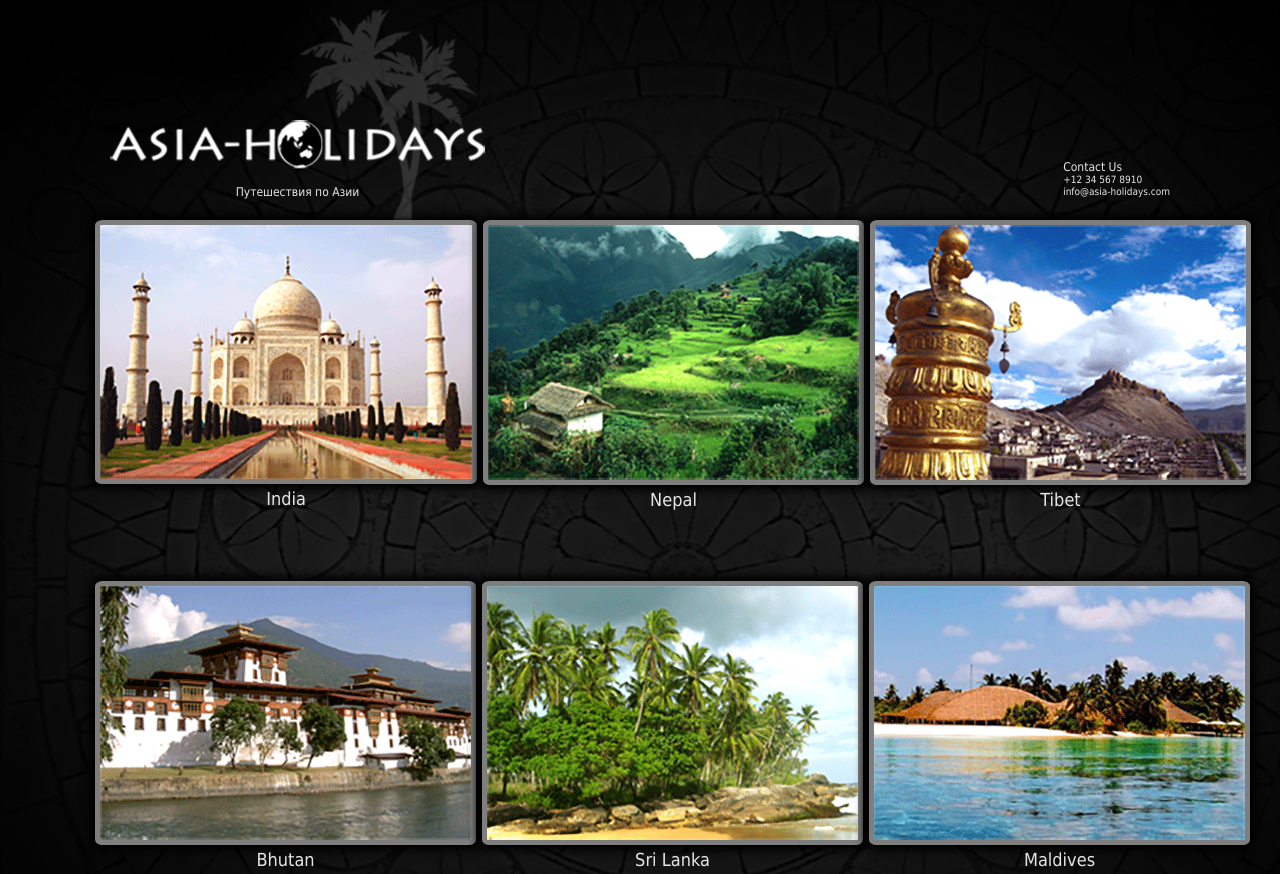
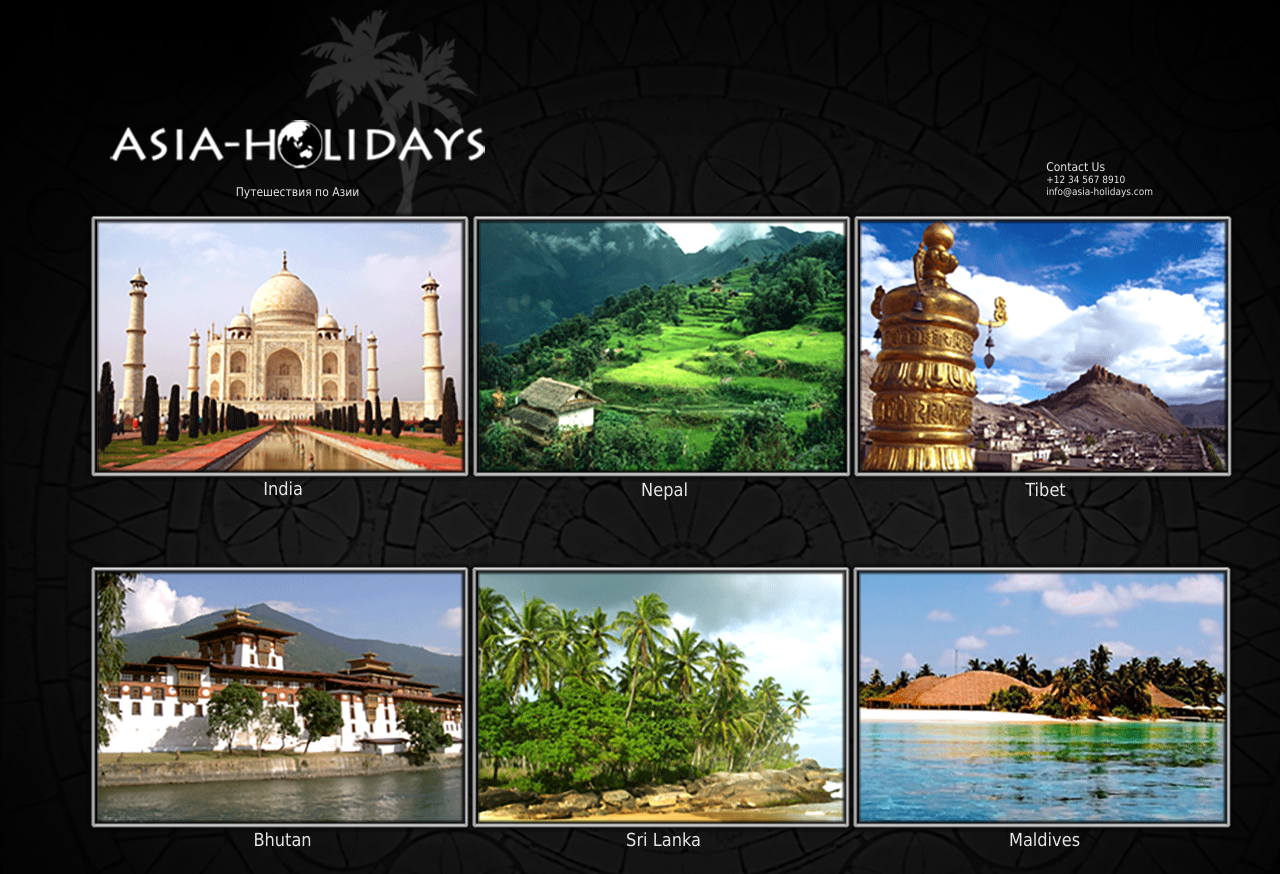
Before and after one commit to MichaelChernenko/Homework3_bonus, a plain HTML site: page index.html in a window 1280 px wide. Shown: the top 874 px of the page. Drawn offline with Linux system fonts and the light colour scheme.

Commit message:
final version

```diff
--- a/css/style.css
+++ b/css/style.css
@@ -54,13 +54,14 @@ section li{
     left: 92px;
     top: 182px;
     float: left;
-    margin: 0 3px 70px;
+    margin: 0 5px 70px;
 }
 
-img{
-    box-shadow: 0 0 10px 5px black;
-    border: 5px solid #7e7e7e;
-    border-radius: 2%;
+.border{
+    position: absolute;
+    z-index: 3;
+    left: -11px;
+    top: -8px;
 }
 
 li:nth-child(3n+1){
@@ -79,7 +80,7 @@ li:nth-child(3n+1){
     float:right;
     position: relative;
     top: 160px;
-    right: 110px;
+    right: 127px;
     color: rgb(230, 230, 230);
     line-height: 1.2;
     font-size: 10px;
--- a/index.html
+++ b/index.html
@@ -24,26 +24,32 @@
         <section>
             <ul>
                 <li><img src="img/india.png">
+                    <img class="border" src="img/border.png">
                     <br>
                     <div class="country">India</div>
                 </li>
                 <li><img src="img/nepal.png">
+                    <img class="border" src="img/border.png">
                     <br>
                     <div class="country">Nepal</div>
                 </li>
                 <li><img src="img/Tibet.png">
+                    <img class="border" src="img/border.png">
                     <br>
                     <div class="country">Tibet</div>
                 </li>
                 <li><img src="img/bhutan.png">
+                    <img class="border" src="img/border.png">
                     <br>
                     <div class="country">Bhutan</div>
                 </li>
                 <li><img src="img/sri-lanka.png">
+                    <img class="border" src="img/border.png">
                     <br>
                     <div class="country">Sri Lanka</div>
                 </li>
                 <li><img src="img/maldives.png">
+                    <img class="border" src="img/border.png">
                     <br>
                     <div class="country">Maldives</div>
                 </li>
```
Also changed, not shown: img/border.png (added).
